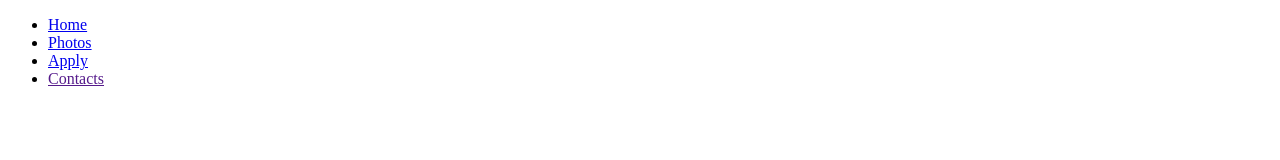
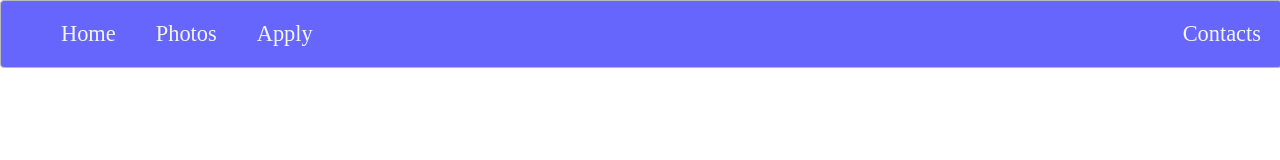
Before and after one commit to wengluka/Record-Label, a plain HTML site: page index.html in a window 1280 px wide. Drawn offline with Linux system fonts and the light colour scheme.

Commit message:
chore:linked css file

```diff
--- a/index.html
+++ b/index.html
@@ -2,7 +2,7 @@
 <html>
     <head>
         <title> fanbass records</title>
-        <link rel="stylesheet"   type="text/css"    href="">
+        <link rel="stylesheet"  type="text/css"  href="index.css">
     </head>
     <body>
         <nav class="zone green sticky">
```
